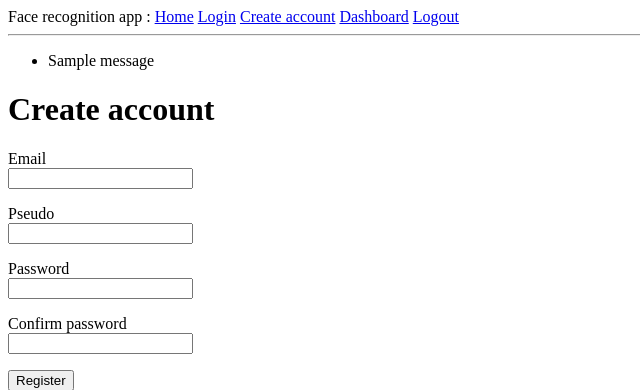
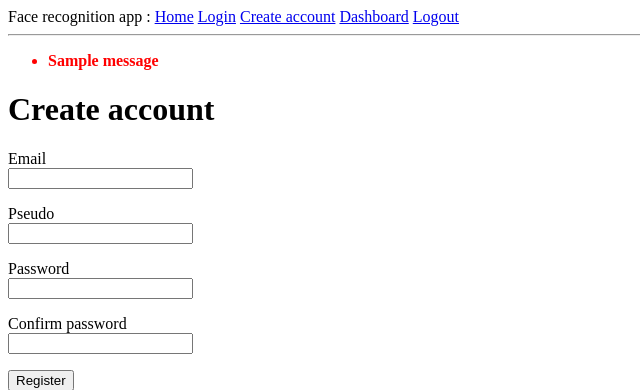
Before and after one commit to NanoClem/facecam-recognition, a Flask app: page /register/ in a window 1280 px wide. Shown: the top 390 px of the page, without its empty margins (0-640 px from the left). Run offline with Flask 2, Linux system fonts and the light colour scheme; one stand-in notice (Sample message) is shown; some libraries are stand-ins or nearby versions.

Commit message:
changing style of error balise

```diff
--- a/app/templates/base.html
+++ b/app/templates/base.html
@@ -29,7 +29,7 @@
         {% if messages %}
         <ul>
             {% for message in messages %}
-            <li>{{ message }}</li>
+            <li style="color: red; font-weight: bold;">{{ message }}</li>
             {% endfor %}
         </ul>
         {% endif %}
```
